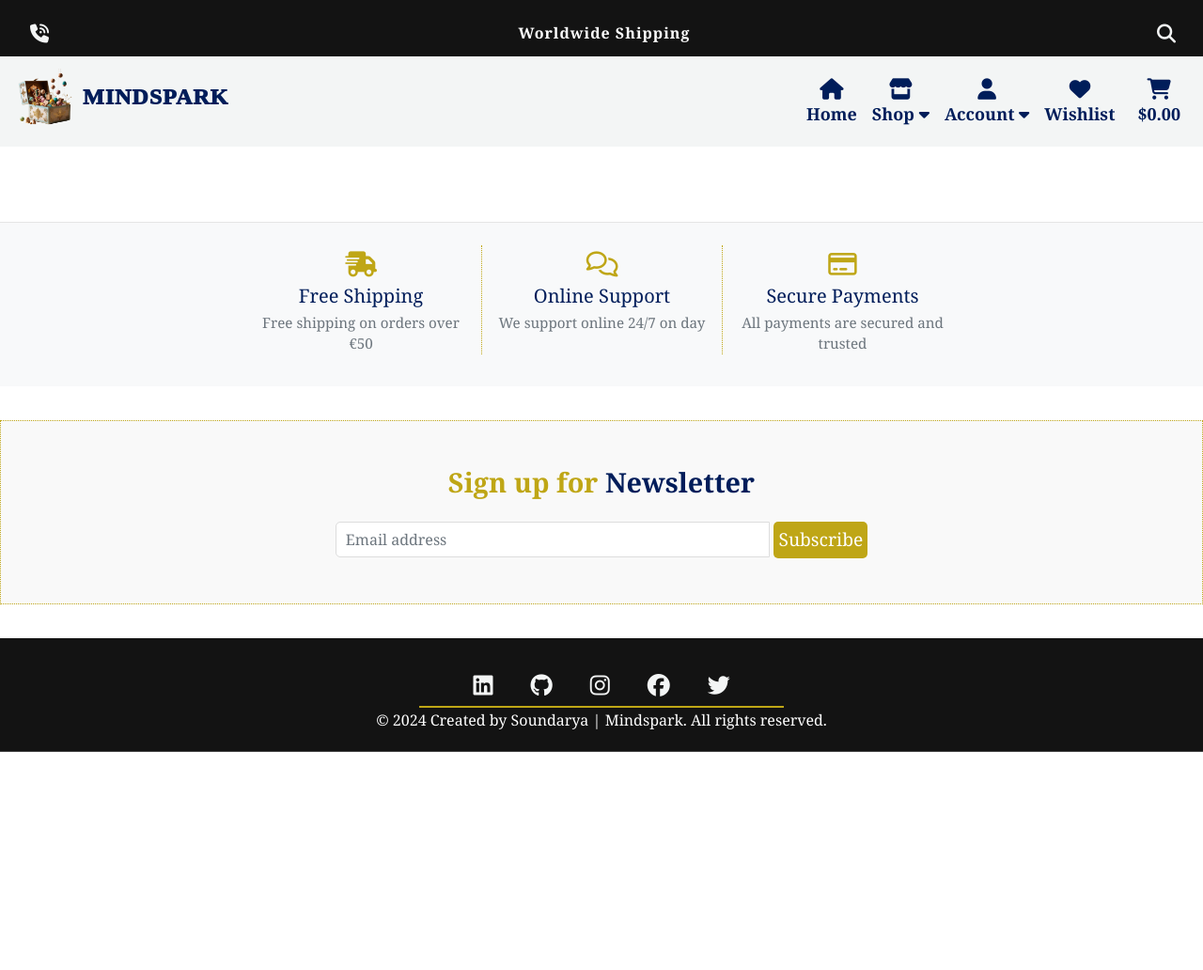
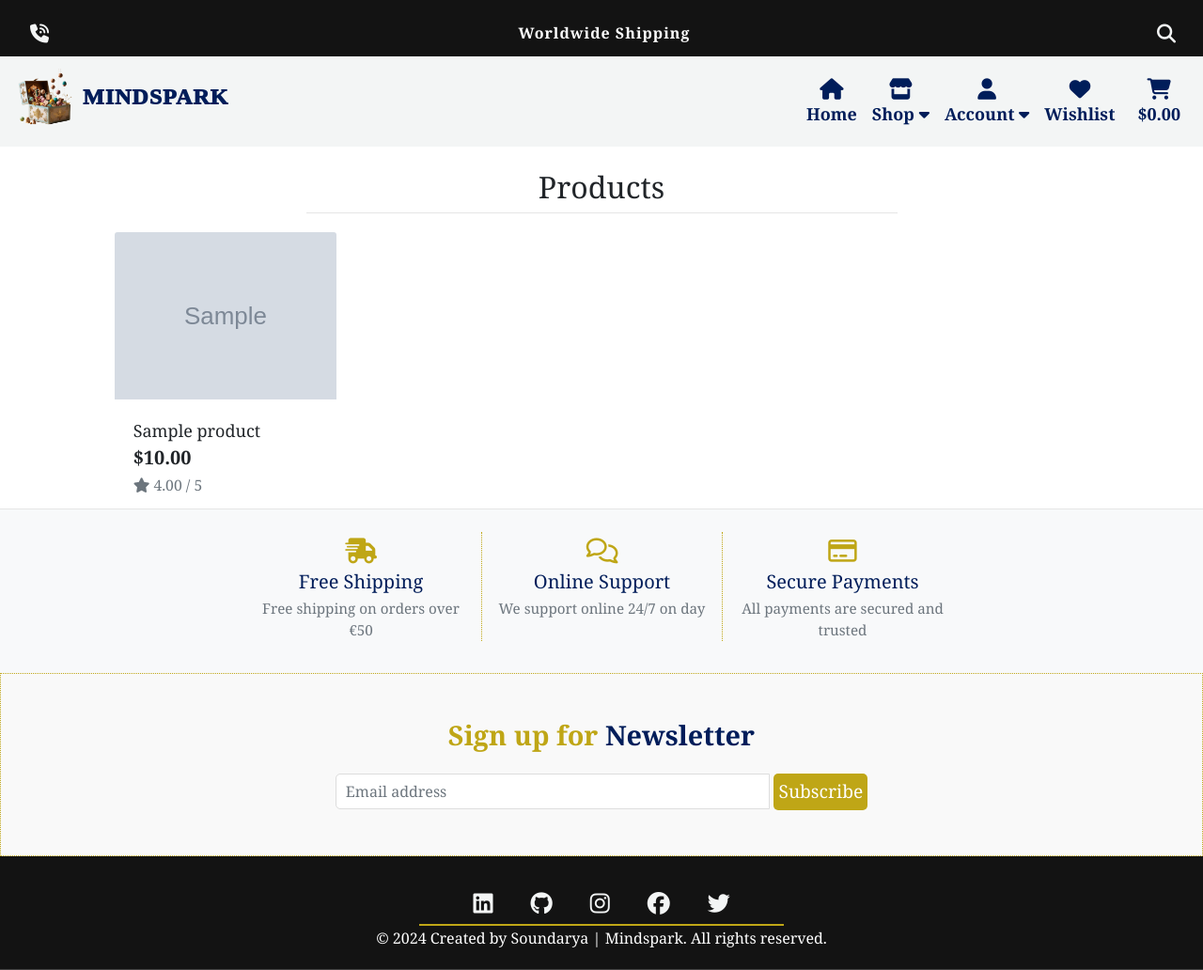
Before and after one commit to klsoundarya/mindspark, a Django app: page /shop/ in a window 1280 px wide. Shown: the whole page at 94% size. Before the commit the page ends 800 px from the top, so only its background shows below. Run offline with Django 4.2, Linux system fonts and the light colour scheme; tables that the repository leaves empty hold one stand-in row (values such as "Sample post"); grey boxes marked "Sample" are stand-in pictures; some libraries are stand-ins or nearby versions; some web fonts are replaced.

Commit message:
add product template

```diff
--- a/shop/templates/shop/products.html
+++ b/shop/templates/shop/products.html
@@ -10,10 +10,71 @@
 {% endblock %}
 
 {% block content %}
-    <div class="container">
+<div class="overlay"></div>
+<div class="container-fluid">
+    <div class="row">
+        <div class="col text-center mt-3">
+            <h2 class="logo-font">Products</h2>
+            <hr class="w-50 mb-1">
+        </div>
+    </div>
+    <div class="row">
+        <div class="product-container col-10 offset-1">
+            <div class="row mt-1 mb-2"></div>
+            <div class="row">
+                {% for product in products %}
+                <div class="col-sm-6 col-md-6 col-lg-4 col-xl-3">
+                    <div class="card h-100 border-0">
+                        {% if product.image %}
+                        <a href="">
+                            <img class="card-img-top img-fluid" src="{{ product.image.url }}" alt="{{ product.name }}">
+                        </a>
+                        {% else %}
+                        <a href="">
+                            <img class="card-img-top img-fluid" src="{{ MEDIA_URL }}noimage.png"
+                                alt="{{ product.name }}">
+                        </a>
+                        {% endif %}
+                        <div class="card-body pb-0">
+                            <p class="mb-0">{{ product.name }}</p>
+                        </div>
+                        <div class="card-footer bg-white pt-0 border-0 text-left">
                             <div class="row">
                                 <div class="col">
-                {{ products }}
+                                    <p class="lead mb-0 text-left font-weight-bold">${{ product.price }}</p>
+                                    {% if product.rating %}
+                                    <small class="text-muted"><i class="fas fa-star mr-1"></i>{{ product.rating }} /
+                                        5</small>
+                                    {% else %}
+                                    <small class="text-muted">No Rating</small>
+                                    {% endif %}
+                                </div>
+                            </div>
+                        </div>
+                    </div>
+                </div>
+                {% if forloop.counter|divisibleby:1 %}
+                <div class="col-12 d-sm-none mb-5">
+                    <hr>
+                </div>
+                {% endif %}
+                {% if forloop.counter|divisibleby:2 %}
+                <div class="col-12 d-none d-sm-block d-md-block d-lg-none mb-5">
+                    <hr>
+                </div>
+                {% endif %}
+                {% if forloop.counter|divisibleby:3 %}
+                <div class="col-12 d-none d-lg-block d-xl-none mb-5">
+                    <hr>
+                </div>
+                {% endif %}
+                {% if forloop.counter|divisibleby:4 %}
+                <div class="col-12 d-none d-xl-block mb-5">
+                    <hr>
+                </div>
+                {% endif %}
+                {% endfor %}
+            </div>
         </div>
     </div>
 </div>
--- a/shop/views.py
+++ b/shop/views.py
@@ -12,7 +12,7 @@ def all_essentials(request):
     products = Product.objects.all()
 
     context = {
-        'shop': products,
+        'products': products,
     }
 
     return render(request, 'shop/products.html', context)
--- a/static/css/style.css
+++ b/static/css/style.css
@@ -336,6 +336,18 @@ a.dropdown-item {
     color: #000000;
 }
 
+/* ------------- shop app styling ----------- */
+.overlay {
+    height: 100%;
+    width: 100%;
+    top: 0;
+    left: 0;
+    position: fixed;
+    background: white;
+    z-index: -1;
+}
+
+
 
 /* --------- store feature styling ------ */
 
--- a/templates/base.html
+++ b/templates/base.html
@@ -135,7 +135,7 @@
                                     </div>
                                 </a>
                                 <div class="dropdown-menu dropdown-menu-right border-0" aria-labelledby="shopDropdown">
-                                    <a class="dropdown-item text-center" href="#">
+                                    <a class="dropdown-item text-center" href="{% url 'shop' %}">
                                         All Essentials
                                     </a>
                                     <a class="dropdown-item text-center" href="#">Special Offers</a>
```
Lines whose indentation alone changed are shown as unchanged.
